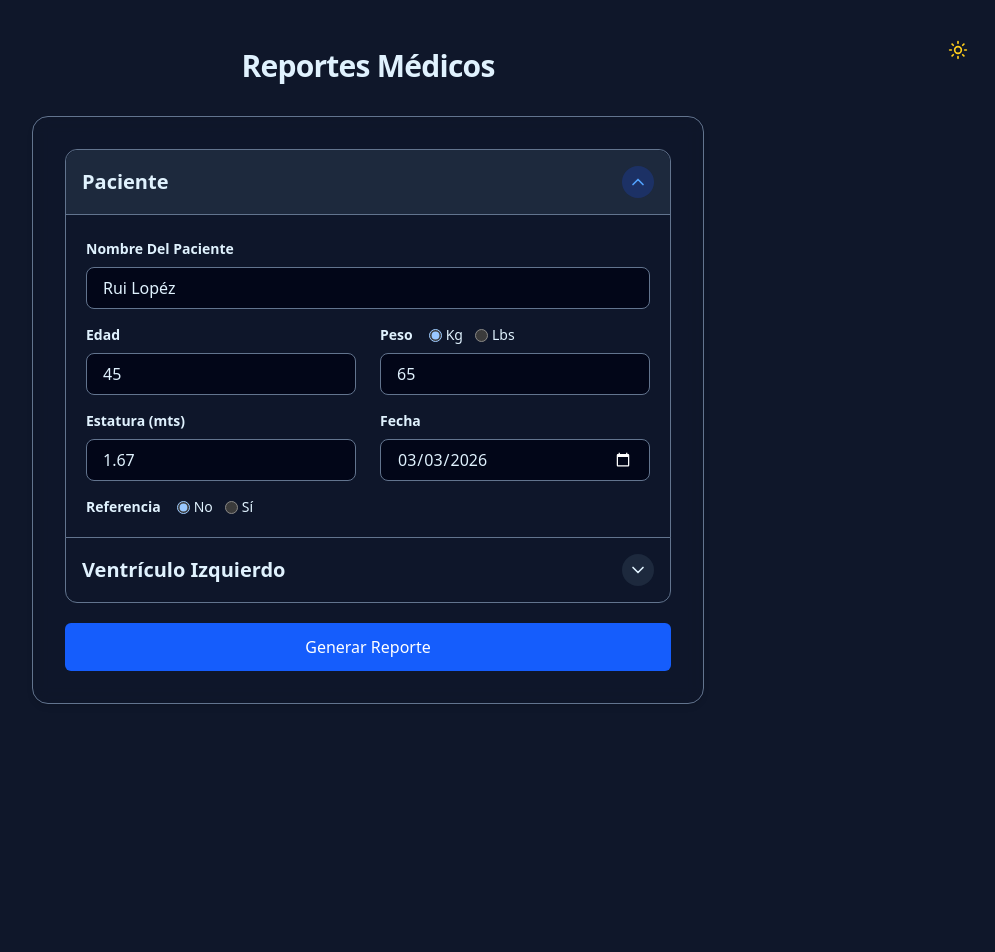
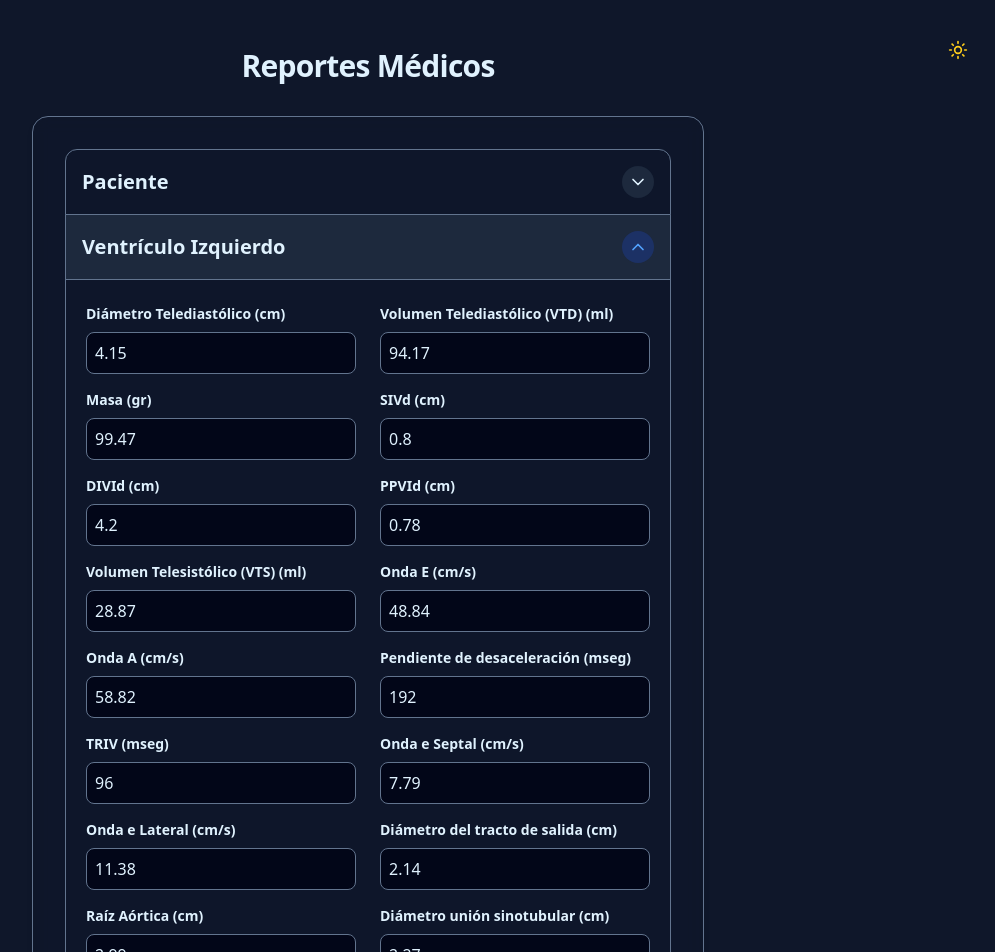
Before and after one commit to Vecttory/medical-reports, a Next.js app: page / in a window 1280 px wide. Shown: the top 952 px of the page, without its empty margins (272-1267 px from the left). Before the commit the page ends 800 px from the top, so only its background shows below. Built offline with nearby package versions, Linux system fonts and the light colour scheme.

Commit message:
changes in inputs less padding in x and dimesions added to labels

```diff
--- a/app/page.js
+++ b/app/page.js
@@ -83,9 +83,20 @@ export default function Home() {
 
   // State for accordions
   const [openSections, setOpenSections] = useState({
-    patient: true,
-    leftVentricle: false
+    patient: false,
+    leftVentricle: true
   });
+
+  // Scroll to the bottom of the page on initial load
+  useEffect(() => {
+    const timer = setTimeout(() => {
+      window.scrollTo({
+        top: document.documentElement.scrollHeight,
+        behavior: "smooth"
+      });
+    }, 150); // slight delay to allow the accordion to render open
+    return () => clearTimeout(timer);
+  }, []);
 
   const toggleSection = (section) => {
     setOpenSections(prev => ({
@@ -174,7 +185,7 @@ export default function Home() {
                 name="name"
                 required
                 defaultValue="Rui Lopéz"
-                className="scroll-mt-12 w-full px-4 py-2 border-1 border-slate-400 dark:border-slate-500 rounded-lg bg-white dark:bg-slate-950 focus:outline-none focus:ring-2 focus:ring-blue-500 focus:border-transparent transition-shadow"
+                className="scroll-mt-12 w-full px-2 py-2 border-1 border-slate-400 dark:border-slate-500 rounded-lg bg-white dark:bg-slate-950 focus:outline-none focus:ring-2 focus:ring-blue-500 focus:border-transparent transition-shadow"
               />
           </div>
 
@@ -182,7 +193,7 @@ export default function Home() {
             {/* Age */}
             <div>
               <label htmlFor="age" className="block text-sm font-bold mb-2">
-                Edad
+                Edad (años)
               </label>
               <input
                 type="number"
@@ -191,7 +202,7 @@ export default function Home() {
                 min="0"
                 required
                 defaultValue="45"
-                className="scroll-mt-12 w-full px-4 py-2 border-1 border-slate-400 dark:border-slate-500 rounded-lg bg-white dark:bg-slate-950 focus:outline-none focus:ring-2 focus:ring-blue-500 focus:border-transparent transition-shadow"
+                className="scroll-mt-12 w-full px-2 py-2 border-1 border-slate-400 dark:border-slate-500 rounded-lg bg-white dark:bg-slate-950 focus:outline-none focus:ring-2 focus:ring-blue-500 focus:border-transparent transition-shadow"
               />
             </div>
 
@@ -220,7 +231,7 @@ export default function Home() {
                 min="0"
                 required
                 defaultValue="65"
-                className="scroll-mt-12 w-full px-4 py-2 border-1 border-slate-400 dark:border-slate-500 rounded-lg bg-white dark:bg-slate-950 focus:outline-none focus:ring-2 focus:ring-blue-500 focus:border-transparent transition-shadow"
+                className="scroll-mt-12 w-full px-2 py-2 border-1 border-slate-400 dark:border-slate-500 rounded-lg bg-white dark:bg-slate-950 focus:outline-none focus:ring-2 focus:ring-blue-500 focus:border-transparent transition-shadow"
               />
             </div>
 
@@ -237,7 +248,7 @@ export default function Home() {
                 min="0"
                 required
                 defaultValue="1.67"
-                className="scroll-mt-12 w-full px-4 py-2 border-1 border-slate-400 dark:border-slate-500 rounded-lg bg-white dark:bg-slate-950 focus:outline-none focus:ring-2 focus:ring-blue-500 focus:border-transparent transition-shadow"
+                className="scroll-mt-12 w-full px-2 py-2 border-1 border-slate-400 dark:border-slate-500 rounded-lg bg-white dark:bg-slate-950 focus:outline-none focus:ring-2 focus:ring-blue-500 focus:border-transparent transition-shadow"
               />
             </div>
 
@@ -252,7 +263,7 @@ export default function Home() {
                 name="date"
                 required
                 defaultValue={new Date().toISOString().split('T')[0]}
-                className="scroll-mt-12 w-full px-4 py-2 border-1 border-slate-400 dark:border-slate-500 rounded-lg bg-white dark:bg-slate-950 focus:outline-none focus:ring-2 focus:ring-blue-500 focus:border-transparent transition-shadow"
+                className="scroll-mt-12 w-full px-2 py-2 border-1 border-slate-400 dark:border-slate-500 rounded-lg bg-white dark:bg-slate-950 focus:outline-none focus:ring-2 focus:ring-blue-500 focus:border-transparent transition-shadow"
               />
             </div>
           </div>
@@ -295,7 +306,7 @@ export default function Home() {
                 name="reference"
                 aria-label="Detalle de referencia"
                 required
-                className="scroll-mt-12 w-full px-4 py-2 mt-2 border-1 border-slate-400 dark:border-slate-500 rounded-lg bg-white dark:bg-slate-950 focus:outline-none focus:ring-2 focus:ring-blue-500 focus:border-transparent transition-shadow"
+                className="scroll-mt-12 w-full px-2 py-2 mt-2 border-1 border-slate-400 dark:border-slate-500 rounded-lg bg-white dark:bg-slate-950 focus:outline-none focus:ring-2 focus:ring-blue-500 focus:border-transparent transition-shadow"
               />
             )}
           </div>
@@ -304,122 +315,127 @@ export default function Home() {
 
             {/* LEFT VENTRICLE SECTION */}
             <AccordionSection
-              id="ventriculoIzquierdo"
+              id="leftVentricle"
               title="Ventrículo Izquierdo"
-              isOpen={openSections.ventriculoIzquierdo}
-              onToggle={() => toggleSection('ventriculoIzquierdo')}
+              isOpen={openSections.leftVentricle}
+              onToggle={() => toggleSection('leftVentricle')}
               isLast={true}
             >
               <div className="grid grid-cols-1 sm:grid-cols-2 gap-x-6 gap-y-4">
 
               <div>
-                <label htmlFor="diametroTelediastolico" className="block text-sm font-bold mb-2">
-                  Diámetro Telediastólico
+                <label htmlFor="endDiastolicDiameter" className="block text-sm font-bold mb-2">
+                  Diámetro Telediastólico (cm)
                 </label>
                 <input
                   type="number"
-                  id="diametroTelediastolico"
-                  name="diametroTelediastolico"
+                  id="endDiastolicDiameter"
+                  name="endDiastolicDiameter"
                   step="0.01"
                   required
                   defaultValue="4.15"
-                  className="scroll-mt-12 w-full px-4 py-2 border-1 border-slate-400 dark:border-slate-500 rounded-lg bg-white dark:bg-slate-950 focus:outline-none focus:ring-2 focus:ring-blue-500 focus:border-transparent transition-shadow"
+                  className="scroll-mt-12 w-full px-2 py-2 border-1 border-slate-400 dark:border-slate-500 rounded-lg bg-white dark:bg-slate-950 focus:outline-none focus:ring-2 focus:ring-blue-500 focus:border-transparent transition-shadow"
                 />
               </div>
 
               <div>
-                <label htmlFor="vdf" className="block text-sm font-bold mb-2">
-                  Volumen Telediastólico (VTD)
+                {/* EDV: End-Diastolic Volume (in Spanish: VTD) */}
+                <label htmlFor="edv" className="block text-sm font-bold mb-2">
+                  Volumen Telediastólico (VTD) (ml)
                 </label>
                 <input
                   type="number"
-                  id="vdf"
-                  name="vdf"
+                  id="edv"
+                  name="edv"
                   step="0.01"
                   required
                   defaultValue="94.17"
-                  className="scroll-mt-12 w-full px-4 py-2 border-1 border-slate-400 dark:border-slate-500 rounded-lg bg-white dark:bg-slate-950 focus:outline-none focus:ring-2 focus:ring-blue-500 focus:border-transparent transition-shadow"
+                  className="scroll-mt-12 w-full px-2 py-2 border-1 border-slate-400 dark:border-slate-500 rounded-lg bg-white dark:bg-slate-950 focus:outline-none focus:ring-2 focus:ring-blue-500 focus:border-transparent transition-shadow"
                 />
               </div>
 
               <div>
-                <label htmlFor="masa" className="block text-sm font-bold mb-2">
-                  Masa
+                <label htmlFor="mass" className="block text-sm font-bold mb-2">
+                  Masa (gr)
                 </label>
                 <input
                   type="number"
-                  id="masa"
-                  name="masa"
+                  id="mass"
+                  name="mass"
                   step="0.01"
                   required
                   defaultValue="99.47"
-                  className="scroll-mt-12 w-full px-4 py-2 border-1 border-slate-400 dark:border-slate-500 rounded-lg bg-white dark:bg-slate-950 focus:outline-none focus:ring-2 focus:ring-blue-500 focus:border-transparent transition-shadow"
+                  className="scroll-mt-12 w-full px-2 py-2 border-1 border-slate-400 dark:border-slate-500 rounded-lg bg-white dark:bg-slate-950 focus:outline-none focus:ring-2 focus:ring-blue-500 focus:border-transparent transition-shadow"
                 />
               </div>
 
               <div>
-                <label htmlFor="sivd" className="block text-sm font-bold mb-2">
-                  SIVd
+                {/* IVSD: Interventricular Septal Thickness at Diastole (in Spanish: SIVd) */}
+                <label htmlFor="ivsd" className="block text-sm font-bold mb-2">
+                  SIVd (cm)
                 </label>
                 <input
                   type="number"
-                  id="sivd"
-                  name="sivd"
+                  id="ivsd"
+                  name="ivsd"
                   step="0.01"
                   required
                   defaultValue="0.8"
-                  className="scroll-mt-12 w-full px-4 py-2 border-1 border-slate-400 dark:border-slate-500 rounded-lg bg-white dark:bg-slate-950 focus:outline-none focus:ring-2 focus:ring-blue-500 focus:border-transparent transition-shadow"
+                  className="scroll-mt-12 w-full px-2 py-2 border-1 border-slate-400 dark:border-slate-500 rounded-lg bg-white dark:bg-slate-950 focus:outline-none focus:ring-2 focus:ring-blue-500 focus:border-transparent transition-shadow"
                 />
               </div>
 
               <div>
-                <label htmlFor="divid" className="block text-sm font-bold mb-2">
-                  DIVId
+                {/* LVIDD: Left Ventricular Internal Dimension at Diastole (in Spanish: DIVId) */}
+                <label htmlFor="lvidd" className="block text-sm font-bold mb-2">
+                  DIVId (cm)
                 </label>
                 <input
                   type="number"
-                  id="divid"
-                  name="divid"
+                  id="lvidd"
+                  name="lvidd"
                   step="0.01"
                   required
                   defaultValue="4.2"
-                  className="scroll-mt-12 w-full px-4 py-2 border-1 border-slate-400 dark:border-slate-500 rounded-lg bg-white dark:bg-slate-950 focus:outline-none focus:ring-2 focus:ring-blue-500 focus:border-transparent transition-shadow"
+                  className="scroll-mt-12 w-full px-2 py-2 border-1 border-slate-400 dark:border-slate-500 rounded-lg bg-white dark:bg-slate-950 focus:outline-none focus:ring-2 focus:ring-blue-500 focus:border-transparent transition-shadow"
                 />
               </div>
 
               <div>
-                <label htmlFor="ppvid" className="block text-sm font-bold mb-2">
-                  PPVId
+                {/* LVPWD: Left Ventricular Posterior Wall Thickness at Diastole (in Spanish: PPVId) */}
+                <label htmlFor="lvpwd" className="block text-sm font-bold mb-2">
+                  PPVId (cm)
                 </label>
                 <input
                   type="number"
-                  id="ppvid"
-                  name="ppvid"
+                  id="lvpwd"
+                  name="lvpwd"
                   step="0.01"
                   required
                   defaultValue="0.78"
-                  className="scroll-mt-12 w-full px-4 py-2 border-1 border-slate-400 dark:border-slate-500 rounded-lg bg-white dark:bg-slate-950 focus:outline-none focus:ring-2 focus:ring-blue-500 focus:border-transparent transition-shadow"
+                  className="scroll-mt-12 w-full px-2 py-2 border-1 border-slate-400 dark:border-slate-500 rounded-lg bg-white dark:bg-slate-950 focus:outline-none focus:ring-2 focus:ring-blue-500 focus:border-transparent transition-shadow"
                 />
               </div>
 
               <div>
-                <label htmlFor="vsf" className="block text-sm font-bold mb-2">
-                  Volumen Telesistólico (VTS)
+                {/* ESV: End-Systolic Volume (in Spanish: VTS) */}
+                <label htmlFor="esv" className="block text-sm font-bold mb-2">
+                  Volumen Telesistólico (VTS) (ml)
                 </label>
                 <input
                   type="number"
-                  id="vsf"
-                  name="vsf"
+                  id="esv"
+                  name="esv"
                   step="0.01"
                   required
                   defaultValue="28.87"
-                  className="scroll-mt-12 w-full px-4 py-2 border-1 border-slate-400 dark:border-slate-500 rounded-lg bg-white dark:bg-slate-950 focus:outline-none focus:ring-2 focus:ring-blue-500 focus:border-transparent transition-shadow"
+                  className="scroll-mt-12 w-full px-2 py-2 border-1 border-slate-400 dark:border-slate-500 rounded-lg bg-white dark:bg-slate-950 focus:outline-none focus:ring-2 focus:ring-blue-500 focus:border-transparent transition-shadow"
                 />
               </div>
 
               <div>
                 <label htmlFor="eWave" className="block text-sm font-bold mb-2">
-                  Onda E
+                  Onda E (cm/s)
                 </label>
                 <input
                   type="number"
@@ -428,13 +444,13 @@ export default function Home() {
                   step="0.01"
                   required
                   defaultValue="48.84"
-                  className="scroll-mt-12 w-full px-4 py-2 border-1 border-slate-400 dark:border-slate-500 rounded-lg bg-white dark:bg-slate-950 focus:outline-none focus:ring-2 focus:ring-blue-500 focus:border-transparent transition-shadow"
+                  className="scroll-mt-12 w-full px-2 py-2 border-1 border-slate-400 dark:border-slate-500 rounded-lg bg-white dark:bg-slate-950 focus:outline-none focus:ring-2 focus:ring-blue-500 focus:border-transparent transition-shadow"
                 />
               </div>
 
               <div>
                 <label htmlFor="aWave" className="block text-sm font-bold mb-2">
-                  Onda A
+                  Onda A (cm/s)
                 </label>
                 <input
                   type="number"
@@ -443,13 +459,13 @@ export default function Home() {
                   step="0.01"
                   required
                   defaultValue="58.82"
-                  className="scroll-mt-12 w-full px-4 py-2 border-1 border-slate-400 dark:border-slate-500 rounded-lg bg-white dark:bg-slate-950 focus:outline-none focus:ring-2 focus:ring-blue-500 focus:border-transparent transition-shadow"
+                  className="scroll-mt-12 w-full px-2 py-2 border-1 border-slate-400 dark:border-slate-500 rounded-lg bg-white dark:bg-slate-950 focus:outline-none focus:ring-2 focus:ring-blue-500 focus:border-transparent transition-shadow"
                 />
               </div>
 
               <div>
                 <label htmlFor="decelerationTime" className="block text-sm font-bold mb-2">
-                  Pendiente de desaceleración
+                  Pendiente de desaceleración (mseg)
                 </label>
                 <input
                   type="number"
@@ -458,14 +474,14 @@ export default function Home() {
                   step="0.01"
                   required
                   defaultValue="192"
-                  className="scroll-mt-12 w-full px-4 py-2 border-1 border-slate-400 dark:border-slate-500 rounded-lg bg-white dark:bg-slate-950 focus:outline-none focus:ring-2 focus:ring-blue-500 focus:border-transparent transition-shadow"
+                  className="scroll-mt-12 w-full px-2 py-2 border-1 border-slate-400 dark:border-slate-500 rounded-lg bg-white dark:bg-slate-950 focus:outline-none focus:ring-2 focus:ring-blue-500 focus:border-transparent transition-shadow"
                 />
               </div>
 
               <div>
-                {/* IVRT: Isovolumetric Relaxation Time*/}
+                {/* IVRT: Isovolumetric Relaxation Time (in Spanish: TRIV) */}
                 <label htmlFor="ivrt" className="block text-sm font-bold mb-2">
-                  TRIV
+                  TRIV (mseg)
                 </label>
                 <input
                   type="number"
@@ -474,13 +490,13 @@ export default function Home() {
                   step="0.01"
                   required
                   defaultValue="96"
-                  className="scroll-mt-12 w-full px-4 py-2 border-1 border-slate-400 dark:border-slate-500 rounded-lg bg-white dark:bg-slate-950 focus:outline-none focus:ring-2 focus:ring-blue-500 focus:border-transparent transition-shadow"
+                  className="scroll-mt-12 w-full px-2 py-2 border-1 border-slate-400 dark:border-slate-500 rounded-lg bg-white dark:bg-slate-950 focus:outline-none focus:ring-2 focus:ring-blue-500 focus:border-transparent transition-shadow"
                 />
               </div>
 
               <div>
                 <label htmlFor="ePrimeSeptal" className="block text-sm font-bold mb-2">
-                  Onda e Septal
+                  Onda e Septal (cm/s)
                 </label>
                 <input
                   type="number"
@@ -489,13 +505,13 @@ export default function Home() {
                   step="0.01"
                   required
                   defaultValue="7.79"
-                  className="scroll-mt-12 w-full px-4 py-2 border-1 border-slate-400 dark:border-slate-500 rounded-lg bg-white dark:bg-slate-950 focus:outline-none focus:ring-2 focus:ring-blue-500 focus:border-transparent transition-shadow"
+                  className="scroll-mt-12 w-full px-2 py-2 border-1 border-slate-400 dark:border-slate-500 rounded-lg bg-white dark:bg-slate-950 focus:outline-none focus:ring-2 focus:ring-blue-500 focus:border-transparent transition-shadow"
                 />
               </div>
 
               <div>
                 <label htmlFor="ePrimeLateral" className="block text-sm font-bold mb-2">
-                  Onda e Lateral
+                  Onda e Lateral (cm/s)
                 </label>
                 <input
                   type="number"
@@ -504,14 +520,14 @@ export default function Home() {
                   step="0.01"
                   required
                   defaultValue="11.38"
-                  className="scroll-mt-12 w-full px-4 py-2 border-1 border-slate-400 dark:border-slate-500 rounded-lg bg-white dark:bg-slate-950 focus:outline-none focus:ring-2 focus:ring-blue-500 focus:border-transparent transition-shadow"
+                  className="scroll-mt-12 w-full px-2 py-2 border-1 border-slate-400 dark:border-slate-500 rounded-lg bg-white dark:bg-slate-950 focus:outline-none focus:ring-2 focus:ring-blue-500 focus:border-transparent transition-shadow"
                 />
               </div>
 
               <div>
-                {/* LVOT: Left Ventricular Outflow Tract */}
+                {/* LVOT: Left Ventricular Outflow Tract (in Spanish: TSVI) */}
                 <label htmlFor="lvotDiameter" className="block text-sm font-bold mb-2">
-                  Diámetro del tracto de salida
+                  Diámetro del tracto de salida (cm)
                 </label>
                 <input
                   type="number"
@@ -520,13 +536,13 @@ export default function Home() {
                   step="0.01"
                   required
                   defaultValue="2.14"
-                  className="scroll-mt-12 w-full px-4 py-2 border-1 border-slate-400 dark:border-slate-500 rounded-lg bg-white dark:bg-slate-950 focus:outline-none focus:ring-2 focus:ring-blue-500 focus:border-transparent transition-shadow"
+                  className="scroll-mt-12 w-full px-2 py-2 border-1 border-slate-400 dark:border-slate-500 rounded-lg bg-white dark:bg-slate-950 focus:outline-none focus:ring-2 focus:ring-blue-500 focus:border-transparent transition-shadow"
                 />
               </div>
 
               <div>
                 <label htmlFor="aorticRoot" className="block text-sm font-bold mb-2">
-                  Raíz Aórtica
+                  Raíz Aórtica (cm)
                 </label>
                 <input
                   type="number"
@@ -535,13 +551,13 @@ export default function Home() {
                   step="0.01"
                   required
                   defaultValue="2.99"
-                  className="scroll-mt-12 w-full px-4 py-2 border-1 border-slate-400 dark:border-slate-500 rounded-lg bg-white dark:bg-slate-950 focus:outline-none focus:ring-2 focus:ring-blue-500 focus:border-transparent transition-shadow"
+                  className="scroll-mt-12 w-full px-2 py-2 border-1 border-slate-400 dark:border-slate-500 rounded-lg bg-white dark:bg-slate-950 focus:outline-none focus:ring-2 focus:ring-blue-500 focus:border-transparent transition-shadow"
                 />
               </div>
 
               <div>
                 <label htmlFor="sinotubularJunction" className="block text-sm font-bold mb-2">
-                  Diámetro unión sinotubular
+                  Diámetro unión sinotubular (cm)
                 </label>
                 <input
                   type="number"
@@ -550,13 +566,13 @@ export default function Home() {
                   step="0.01"
                   required
                   defaultValue="2.27"
-                  className="scroll-mt-12 w-full px-4 py-2 border-1 border-slate-400 dark:border-slate-500 rounded-lg bg-white dark:bg-slate-950 focus:outline-none focus:ring-2 focus:ring-blue-500 focus:border-transparent transition-shadow"
+                  className="scroll-mt-12 w-full px-2 py-2 border-1 border-slate-400 dark:border-slate-500 rounded-lg bg-white dark:bg-slate-950 focus:outline-none focus:ring-2 focus:ring-blue-500 focus:border-transparent transition-shadow"
                 />
               </div>
 
               <div>
                 <label htmlFor="proximalAscendingAorta" className="block text-sm font-bold mb-2">
-                  Diámetro aorta proximal ascendente
+                  Diámetro aorta prox. ascendente (cm)
                 </label>
                 <input
                   type="number"
@@ -565,7 +581,7 @@ export default function Home() {
                   step="0.01"
                   required
                   defaultValue="2.48"
-                  className="scroll-mt-12 w-full px-4 py-2 border-1 border-slate-400 dark:border-slate-500 rounded-lg bg-white dark:bg-slate-950 focus:outline-none focus:ring-2 focus:ring-blue-500 focus:border-transparent transition-shadow"
+                  className="scroll-mt-12 w-full px-2 py-2 border-1 border-slate-400 dark:border-slate-500 rounded-lg bg-white dark:bg-slate-950 focus:outline-none focus:ring-2 focus:ring-blue-500 focus:border-transparent transition-shadow"
                 />
               </div>
 
```
